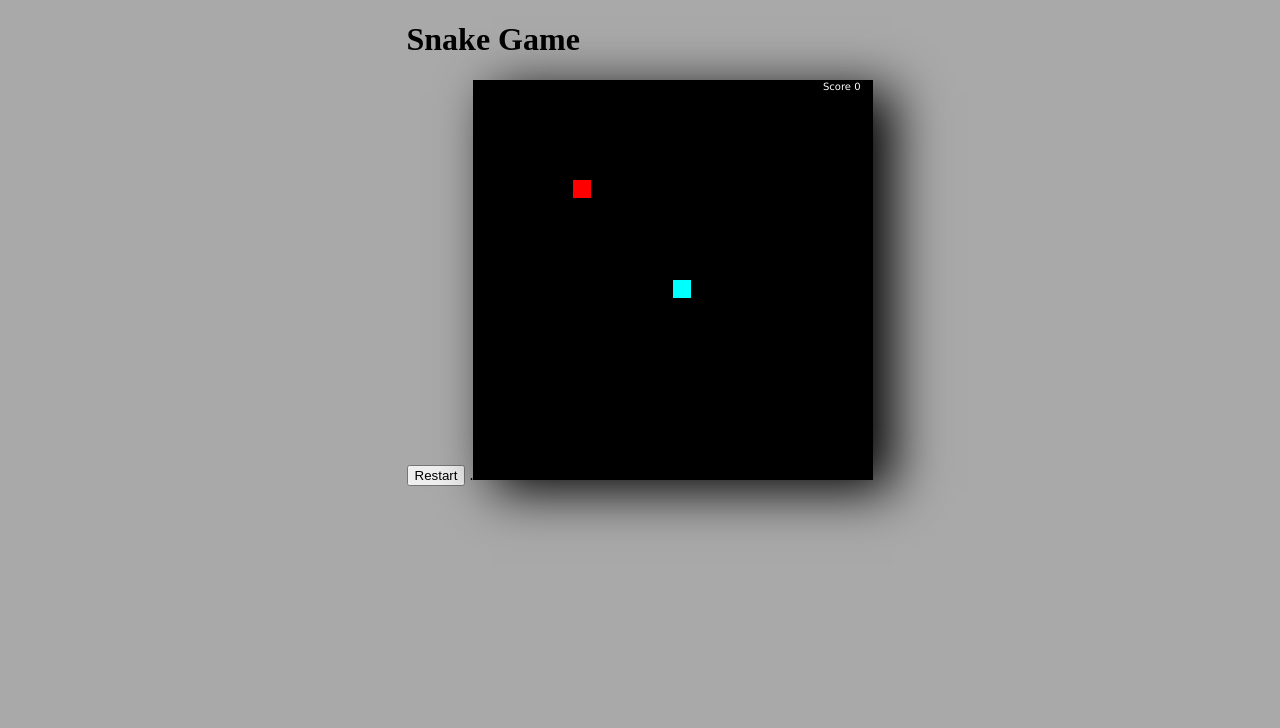
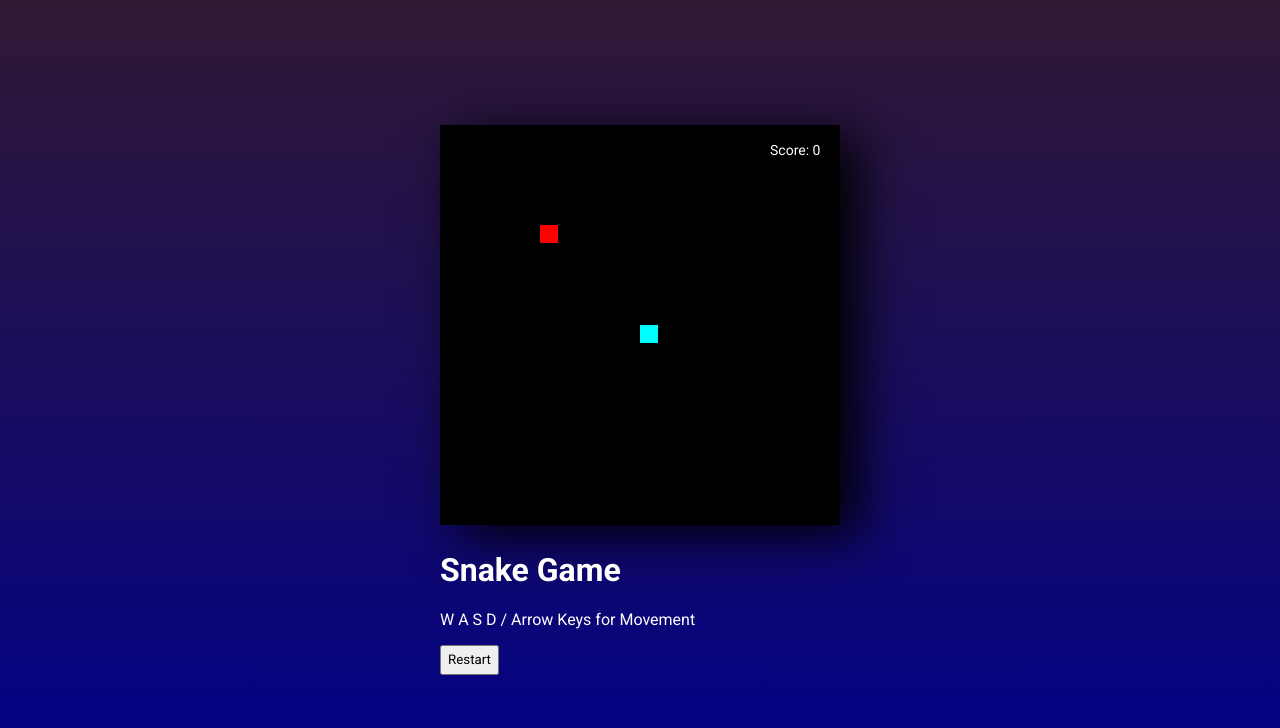
Before and after one commit to anderson-pixel/snake-game, a React (Create React App) app: page / in a window 1280 px wide. Shown: the top 728 px of the page. Built offline with nearby package versions, Linux system fonts and the light colour scheme; the HTML template or start-up script is replaced by a standard one.

Commit message:
Changed Background And Button Styling

```diff
--- a/src/App.tsx
+++ b/src/App.tsx
@@ -2,11 +2,14 @@ import React from 'react';
 
 function App() {
   return (
+    <>
     <div className="App">
-    <h1 className="">Snake Game</h1>
-    <button onClick={() => window.location.reload()}>Restart</button> .
     <canvas id='game' width='400' height='400'></canvas>
     </div>
+    <h1 className="">Snake Game</h1>
+    <p>W A S D / Arrow Keys for Movement</p>
+    <button onClick={() => window.location.reload()}>Restart</button>
+    </>
   );
 }
 
@@ -125,8 +128,8 @@ setTimeout(function(){
 
     function drawScore() {
     ctx!.fillStyle = "white";
-    ctx!.font = "10px Verdana";
-    ctx!.fillText("Score " + score, canvas.width - 50, 10);
+    ctx!.font = "14px Roboto";
+    ctx!.fillText("Score: " + score, canvas.width - 70, 30);
     }
 
 
--- a/src/index.css
+++ b/src/index.css
@@ -1,17 +1,30 @@
+@import url('https://fonts.googleapis.com/css2?family=Roboto:wght@300;400;500;700&display=swap');
+
 @tailwind base;
 @tailwind components;
 @tailwind utilities;
 
 * {
+    font-family: 'Roboto', sans-serif;
+}
+html {
+    height: 100%;
 }
 body {
-    margin: 0px;
-    padding: 0px;
+    height: 100%;
+    margin: 0;
+    background: linear-gradient(#301934, #00008b);
+    color: #fff;
+    background-repeat: no-repeat;
+    background-attachment: fixed;
     display: flex;
     flex-direction: column;
     justify-content: center;
     align-items: center;
-    background: darkgrey;
+}
+button {
+    height: 30px;
+    cursor: pointer;
 }
 
 canvas {
```
